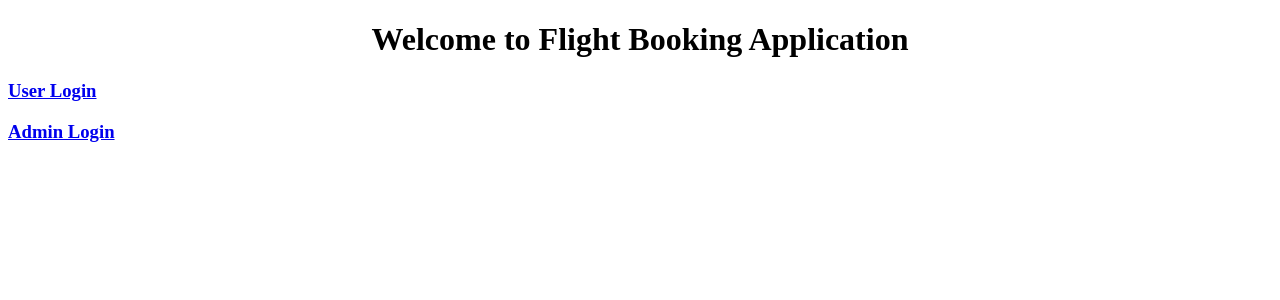
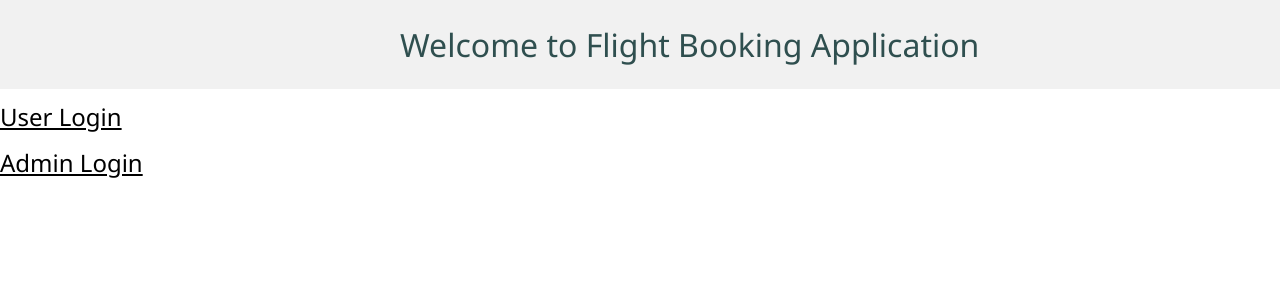
Before and after one commit to anandbalaji2061996/flightAppUI, an Angular app: page / in a window 1280 px wide. Shown: the top 300 px of the page. Built offline with nearby package versions, Linux system fonts and the light colour scheme.

Commit message:
User booking UI

```diff
--- a/src/app/adminlogin/adminlogin.component.css
+++ b/src/app/adminlogin/adminlogin.component.css
@@ -0,0 +1,35 @@
+* {box-sizing: border-box;}
+
+body {
+  margin: 0;
+  font-family: Arial, Helvetica, sans-serif;
+}
+
+.header {
+  overflow: hidden;
+  background-color: #f1f1f1;
+  padding: 20px 10px;
+}
+
+.header a {
+  float: left;
+  color: darkslategrey;
+  text-align: center;
+  padding: 12px;
+  margin-left: 37%;
+  text-decoration: none;
+  font-size: xx-large;
+  line-height: 25px;
+  border-radius: 4px;
+  font-family: 'Segoe UI', Tahoma, Geneva, Verdana, sans-serif;
+}
+
+.header a:hover {
+  background-color: #ddd;
+  color: black;
+}
+
+.header a.active {
+  background-color: dodgerblue;
+  color: white;
+}
--- a/src/app/adminlogin/adminlogin.component.html
+++ b/src/app/adminlogin/adminlogin.component.html
@@ -1 +1,3 @@
-<p>adminlogin works!</p>
+<div class="header" style="text-align: center;">
+    <a href="#" class="logo">Flight Booking Application</a>
+</div>
--- a/src/app/flightbooking/flightbooking.component.css
+++ b/src/app/flightbooking/flightbooking.component.css
@@ -0,0 +1,104 @@
+* {box-sizing: border-box;}
+
+body {
+  margin: 0;
+}
+
+.header {
+  overflow: hidden;
+  background-color: #f1f1f1;
+  padding: 20px 10px;
+}
+
+.header a {
+  float: left;
+  color: darkslategrey;
+  text-align: center;
+  padding: 12px;
+  text-decoration: none;
+  font-size: 18px;
+  line-height: 25px;
+  border-radius: 4px;
+  font-family: 'Segoe UI', Tahoma, Geneva, Verdana, sans-serif;
+}
+
+.header a.logo {
+  font-size: xx-large;
+}
+
+.header a:hover {
+  background-color: #ddd;
+  color: black;
+}
+
+.header a.active {
+  background-color: dodgerblue;
+  color: white;
+}
+
+.header-right {
+  float: right;
+}
+
+  input[type=text], input[type=date],input[type=number], textarea {
+    width: 100%;
+    padding: 12px;
+    border: 1px solid #ccc;
+    border-radius: 4px;
+    resize: vertical;
+  }
+
+  label {
+    padding: 12px 12px 12px 0;
+    display: inline-block;
+  }
+
+  button[type=submit] {
+    background-color: cornflowerblue;
+    color: white;
+    padding: 12px 20px;
+    border: none;
+    border-radius: 4px;
+    cursor: pointer;
+    float:right
+  }
+
+  button[type=submit]:hover {
+    background-color: lightseagreen;
+  }
+
+  .container {
+    border-radius: 5px;
+    background-color: #f2f2f2;
+    padding: 20px;
+    margin-left: 25%;
+    width: 50%;
+    margin-top: 20px;
+  }
+
+  .col-25 {
+    float: left;
+    width: 25%;
+    margin-top: 6px;
+  }
+
+  .col-75 {
+    float: left;
+    width: 75%;
+    margin-top: 6px;
+  }
+
+  /* Clear floats after the columns */
+  .row:after {
+    content: "";
+    display: table;
+    clear: both;
+  }
+
+  /* Responsive layout - when the screen is less than 600px wide, make the two columns stack on top of each other instead of next to each other */
+  @media screen and (max-width: 100%) {
+    .col-25, .col-75, input[type=submit] {
+      width: 100%;
+      margin-top: 0;
+    }
+  }
--- a/src/app/flightbooking/flightbooking.component.html
+++ b/src/app/flightbooking/flightbooking.component.html
@@ -1,28 +1,29 @@
-<header>
-    <nav class="navbar navbar-expand-md navbar-dark bg-dark">
-        <div style="align-items: center;"><a href="#" class="navbar-brand">Flight Booking Application</a></div>
-        <ul class="navbar-nav">
-            <li><a class="nav-link" (click)="gotoView()">View Bookings</a></li>
-            <li><a class="nav-link" (click)="gotoFlightBooking()">New Bookings</a></li>
-        </ul>
-    </nav>
-</header>
+<div class="header">
+    <a class="logo">Flight Booking Application</a>
+    <div class="header-right">
+        <a class="active" (click)="gotoFlightBooking()">New Booking</a>
+        <a (click)="gotoView()">View Booking</a>
+        <a href="#" style="color: firebrick;">Sign Out</a>
+    </div>
+</div>
 
-<table class='table'>
+<div class="w3-container w3-responsive"
+    style="padding-top: 20px; font-family: 'Segoe UI', Tahoma, Geneva, Verdana, sans-serif;">
+    <table class="w3-table-all w3-card-4 w3-hoverable">
         <thead>
-        <tr>
-            <th>flightNumber</th>
-            <th>airline</th>
-            <th>fromPlace</th>
-            <th>toPlace</th>
-            <th>startDateTime</th>
-            <th>endDateTime</th>
-            <th>scheduledDays</th>
-            <th>nosOfBusinessClassSeats</th>
-            <th>nosOfNonBusinessClassSeats</th>
-            <th>ticketCost</th>
-            <th>nosOfRows</th>
-            <th>meals</th>
+            <tr style="background-color: lightgray;font-size: medium;">
+                <th>Flight Number</th>
+                <th>Airline Name</th>
+                <th>From Place</th>
+                <th>To Place</th>
+                <th>Start Time</th>
+                <th>End Time</th>
+                <th>Scheduled Days</th>
+                <th>Business Class Seats</th>
+                <th>Non-Business Class Seats</th>
+                <th>Rows</th>
+                <th>Meals</th>
+                <th>Ticket Cost</th>
             </tr>
         </thead>
         <tbody>
@@ -36,90 +37,129 @@
                 <td>{{flight.scheduledDays}}</td>
                 <td>{{flight.nosOfBusinessClassSeats}}</td>
                 <td>{{flight.nosOfNonBusinessClassSeats}}</td>
-            <td>{{flight.ticketCost}}</td>
                 <td>{{flight.nosOfRows}}</td>
                 <td>{{flight.meals}}</td>
+                <td>{{flight.ticketCost}}</td>
             </tr>
         </tbody>
     </table>
+</div>
 
 
-
-<div class="col-md-6">
-    <h2 class="text-center">Book a ticket</h2>
-    <form>
-
-        <div class="form-group">
+<div class="container">
+    <h1 class="text-center">Book Tickets</h1>
+    <div *ngIf="status" style="background-color: lightgoldenrodyellow;">
+        <span style="margin-left: 15px; font-family: 'Segoe UI', Tahoma, Geneva, Verdana, sans-serif;font-size: larger;"><b style="color: blue;">Warning: </b><b>{{message}}</b></span>
+    </div>
+    <form name="ticketBookingForm">
+        <div class="form-group row">
+            <div class="col-25">
                 <label for="flightNumber">Flight Number:</label>
-            <input [(ngModel)]="bookingDetailsDisplay.flightNumber" placeholder="Flight Number" name="flightNumber"
-                class="form-control" id="flightNumber">
             </div>
-        <div class="form-group">
+            <div class="col-75">
+                <input type="text" [(ngModel)]="bookingDetailsDisplay.flightNumber" placeholder="Flight Number"
+                    name="flightNumber" class="form-control" id="flightNumber" readonly>
+            </div>
+        </div>
+        <div class="form-group row">
+            <div class="col-25">
                 <label for="name">Name:</label>
+            </div>
+            <div class="col-75">
                 <input type="text" [(ngModel)]="bookingDetailsDisplay.name" placeholder="Name" name="name"
                     class="form-control" id="name">
             </div>
-
-        <div class="form-group">
-            <label for="emailId">Email Id:</label>
-            <input [(ngModel)]="bookingDetailsDisplay.emailId" placeholder="Email Id" name="emailId"
-                class="form-control" id="emailId">
         </div>
 
-        <div class="form-group">
-            <label for="numberOfSeats">Number of Seats:</label>
-            <input [(ngModel)]="bookingDetailsDisplay.numberOfSeats" placeholder="Number of Seats" name="numberOfSeats"
-                class="form-control" id="numberOfSeats">
+        <div class="form-group row">
+            <div class="col-25">
+                <label for="emailId">Email Id:</label>
+            </div>
+            <div class="col-75">
+                <input type="text" [(ngModel)]="bookingDetailsDisplay.emailId" placeholder="Email Id" name="emailId"
+                    class="form-control" id="emailId" readonly>
+            </div>
         </div>
 
-        <div class="form-group">
-            <label for="seatType">Seat Type:</label>
-            <!-- <input [(ngModel)]="bookingDetailsDisplay.seatType" placeholder="Seat Type" name="seatType"
-                class="form-control" id="seatType"> -->
-            <input type="radio" value="Business Class" id="seatType" name="seatType"
-                [(ngModel)]="bookingDetailsDisplay.seatType" (change)="loadCost($event)">Business Class
-            <input type="radio" value="Non - Business Class" id="seatType" name="seatType"
-                [(ngModel)]="bookingDetailsDisplay.seatType" (change)="loadCost($event)">Non-Business Class
-
+        <div class="form-group row">
+            <div class="col-25">
+                <label for="numberOfSeats">Number of Seats:</label>
+            </div>
+            <div class="col-75">
+                <input type="number" [(ngModel)]="bookingDetailsDisplay.numberOfSeats" placeholder="Number of Seats"
+                    name="numberOfSeats" class="form-control" id="numberOfSeats" min=1 required>
+            </div>
         </div>
 
-        <div class="form-group">
-            <label for="mealOption">Meal Options:</label>
-            <!-- <input [(ngModel)]="bookingDetailsDisplay.mealOption" placeholder="Meal Options" name="mealOption"
-                class="form-control" id="mealOption"> -->
-                <input type="radio" value="Veg" id="mealOption" name="mealOption"
-                [(ngModel)]="bookingDetailsDisplay.mealOption">Veg
-            <input type="radio" value="Non-Veg" id="mealOption" name="mealOption"
-                [(ngModel)]="bookingDetailsDisplay.mealOption">Non-Veg
-
-
+        <div class="form-group row">
+            <div class="col-25">
+                <label for="seatType">Seat Type:</label>
+            </div>
+            <div class="col-75">
+                <input type="radio" value="Business Class" id="seatType" name="seatType"
+                    [(ngModel)]="bookingDetailsDisplay.seatType" (change)="loadCost($event)"> Business Class
+                <input type="radio" value="Non - Business Class" id="seatType" name="seatType"
+                    [(ngModel)]="bookingDetailsDisplay.seatType" (change)="loadCost($event)" checked> Non-Business Class
+            </div>
         </div>
 
-        <div class="form-group">
-            <label for="seatnos">Seat Numbers:</label>
-            <input [(ngModel)]="bookingDetailsDisplay.seatnos" placeholder="Seat Nos" name="seatnos"
-                class="form-control" id="seatnos">
+        <div class="form-group row">
+            <div class="col-25">
+                <label for="mealOption">Meal Options:</label>
+            </div>
+            <div class="col-75">
+                <input type="radio" value="Veg" id="mealOption" name="mealOption"
+                    [(ngModel)]="bookingDetailsDisplay.mealOption"> Veg
+                <input type="radio" value="Non-Veg" id="mealOption" name="mealOption"
+                    [(ngModel)]="bookingDetailsDisplay.mealOption"> Non-Veg
+            </div>
         </div>
 
-        <div class="form-group">
-            <label for="passengerDetails">Passenger Details:</label>
-            <input [(ngModel)]="bookingDetailsDisplay.passengerDetails"
-                placeholder="Name-Gender-Age,Name-Gender-Age,..." name="passengerDetails" class="form-control"
-                id="passengerDetails">
+        <div class="form-group row">
+            <div class="col-25">
+                <label for="seatnos">Seat Numbers:</label>
+            </div>
+            <div class="col-75">
+                <input type="text" [(ngModel)]="bookingDetailsDisplay.seatnos" placeholder="Seat Nos" name="seatnos"
+                    class="form-control" id="seatnos" required>
+            </div>
         </div>
 
-        <div class="form-group">
-            <label for="dateofTravel">Date of Travel:</label>
-            <input [(ngModel)]="bookingDetailsDisplay.dateofTravel" placeholder="Datenof travel" name="dateofTravel"
-                class="form-control" id="dateofTravel">
+        <div class="form-group row">
+            <div class="col-25">
+                <label for="passengerDetails">Passenger Details:</label>
+            </div>
+            <div class="col-75">
+                <textarea placeholder="Write something.." style="height:200px"
+                    [(ngModel)]="bookingDetailsDisplay.passengerDetails"
+                    placeholder="Name-Gender-Age,Name-Gender-Age,..." name="passengerDetails" class="form-control"
+                    id="passengerDetails" required></textarea>
+            </div>
         </div>
 
-        <div class="form-group">
-            <label for="ticketCost">Total Cost:</label>
-            <input [(ngModel)]="bookingDetailsDisplay.ticketCost" placeholder="Total Cost" name="ticketCost"
-                class="form-control" id="ticketCost">
+        <div class="form-group row">
+            <div class="col-25">
+                <label for="dateofTravel">Date of Travel:</label>
+            </div>
+            <!-- <input [(ngModel)]="bookingDetailsDisplay.dateofTravel" placeholder="Datenof travel" name="dateofTravel"
+                class="form-control" id="dateofTravel"> -->
+            <div class="col-75">
+                <input type="date" id="start" name="trip-start" value="" id="dateofTravel"
+                    [(ngModel)]="bookingDetailsDisplay.dateofTravel" required>
+            </div>
         </div>
 
-        <button class="btn btn-success" (click)="bookATicket(bookingDetailsDisplay.flightNumber)">Book</button>
+        <div class="form-group row">
+            <div class="col-25">
+                <label for="ticketCost">Total Cost:</label>
+            </div>
+            <div class="col-75">
+                <input type="text" [(ngModel)]="bookingDetailsDisplay.ticketCost" placeholder="Total Cost"
+                    name="ticketCost" class="form-control" id="ticketCost" readonly>
+            </div>
+        </div>
+        <br>
+        <button type="submit" class="btn btn-success" (click)="bookATicket(bookingDetailsDisplay.flightNumber)">Book Ticket >></button>
+        <br><br>
     </form>
 </div>
--- a/src/app/home/home.component.css
+++ b/src/app/home/home.component.css
@@ -0,0 +1,47 @@
+* {box-sizing: border-box;}
+
+body {
+  margin: 0;
+  font-family: Arial, Helvetica, sans-serif;
+}
+
+.header {
+  overflow: hidden;
+  background-color: #f1f1f1;
+  padding: 20px 10px;
+}
+
+.header a {
+  float: left;
+  color: darkslategrey;
+  text-align: center;
+  padding: 12px;
+  margin-left: 30%;
+  text-decoration: none;
+  font-size: xx-large;
+  line-height: 25px;
+  border-radius: 4px;
+  font-family: 'Segoe UI', Tahoma, Geneva, Verdana, sans-serif;
+}
+
+.header a:hover {
+  background-color: #ddd;
+  color: black;
+}
+
+.header a.active {
+  background-color: dodgerblue;
+  color: white;
+}
+
+@media screen and (max-width: 100%) {
+    .header a {
+      float: none;
+      display: block;
+      text-align: left;
+    }
+
+    .header-right {
+      float: none;
+    }
+  }
--- a/src/app/home/home.component.html
+++ b/src/app/home/home.component.html
@@ -1,4 +1,5 @@
-<h1 style="text-align: center;">Welcome to Flight Booking Application</h1>
-
+<div class="header" style="text-align: center;">
+    <a href="#" class="logo">Welcome to Flight Booking Application</a>
+</div>
 <h3><a routerLink="/user">User Login</a></h3>
 <h3><a routerLink="/admin">Admin Login</a></h3>
--- a/src/app/userlogin/userlogin.component.css
+++ b/src/app/userlogin/userlogin.component.css
@@ -0,0 +1,35 @@
+* {box-sizing: border-box;}
+
+body {
+  margin: 0;
+  font-family: Arial, Helvetica, sans-serif;
+}
+
+.header {
+  overflow: hidden;
+  background-color: #f1f1f1;
+  padding: 20px 10px;
+}
+
+.header a {
+  float: left;
+  color: darkslategrey;
+  text-align: center;
+  padding: 12px;
+  margin-left: 37%;
+  text-decoration: none;
+  font-size: xx-large;
+  line-height: 25px;
+  border-radius: 4px;
+  font-family: 'Segoe UI', Tahoma, Geneva, Verdana, sans-serif;
+}
+
+.header a:hover {
+  background-color: #ddd;
+  color: black;
+}
+
+.header a.active {
+  background-color: dodgerblue;
+  color: white;
+}
--- a/src/app/userlogin/userlogin.component.html
+++ b/src/app/userlogin/userlogin.component.html
@@ -1,3 +1,6 @@
+<div class="header" style="text-align: center;">
+    <a href="#" class="logo">Flight Booking Application</a>
+</div>
 <div class="col-md-6">
     <h2 class="text-center">Register User</h2>
     <form>
--- a/src/app/view-booking/view-booking.component.css
+++ b/src/app/view-booking/view-booking.component.css
@@ -0,0 +1,54 @@
+* {box-sizing: border-box;}
+
+body {
+  margin: 0;
+  font-family: Arial, Helvetica, sans-serif;
+}
+
+.header {
+  overflow: hidden;
+  background-color: #f1f1f1;
+  padding: 20px 10px;
+}
+
+.header a {
+  float: left;
+  color: darkslategrey;
+  text-align: center;
+  padding: 12px;
+  text-decoration: none;
+  font-size: 18px;
+  line-height: 25px;
+  border-radius: 4px;
+  font-family: 'Segoe UI', Tahoma, Geneva, Verdana, sans-serif;
+}
+
+.header a.logo {
+  font-size: xx-large;
+}
+
+.header a:hover {
+  background-color: #ddd;
+  color: black;
+}
+
+.header a.active {
+  background-color: dodgerblue;
+  color: white;
+}
+
+.header-right {
+  float: right;
+}
+
+@media screen and (max-width: 100%) {
+  .header a {
+    float: none;
+    display: block;
+    text-align: left;
+  }
+
+  .header-right {
+    float: none;
+  }
+}
--- a/src/app/view-booking/view-booking.component.html
+++ b/src/app/view-booking/view-booking.component.html
@@ -1,32 +1,33 @@
-<header>
-    <nav class="navbar navbar-expand-md navbar-dark bg-dark">
-        <div style="align-items: center;"><a href="#" class="navbar-brand">Flight Booking Application</a></div>
-        <ul class="navbar-nav">
-            <li><a class="nav-link" (click)="gotoView()">View Bookings</a></li>
-            <li><a class="nav-link" (click)="gotoFlightBooking()">New Bookings</a></li>
-        </ul>
-    </nav>
-</header>
+<div class="header">
+    <a class="logo">Flight Booking Application</a>
+    <div class="header-right">
+      <a (click)="gotoFlightBooking()">New Booking</a>
+      <a class="active" (click)="gotoView()">View Booking</a>
+      <a href="#" style="color: firebrick;">Sign Out</a>
+    </div>
+  </div>
 
-<div class="col-md-6">
-    <table class="table table-striped">
+  <div class="w3-container w3-responsive" style="padding-top: 20px; font-family: 'Segoe UI', Tahoma, Geneva, Verdana, sans-serif;">
+    <table class="w3-table-all w3-card-4">
         <thead>
-            <tr>
-                <th>pnr</th>
-                <th>name</th>
-                <th>emailId</th>
-                <th>numberOfSeats</th>
-                <th>seatType</th>
-                <th>mealOption</th>
-                <th>seatnos</th>
-                <th>dateofTravel</th>
-                <th>ticketCost</th>
+            <tr style="background-color: lightgray;font-size: medium;">
+                <th>PNR No</th>
                 <th>flightNumber</th>
+                <th>Name</th>
+                <th>Email Id</th>
+                <th>Number of Seats</th>
+                <th>Seat Type</th>
+                <th>Meal Option</th>
+                <th>Seat Nos</th>
+                <th>Date of Travel</th>
+                <th>Ticket Cost</th>
+                <th>Delete</th>
             </tr>
         </thead>
         <tbody>
             <tr *ngFor="let book of bookingDetails;">
                 <td>{{book.pnr}}</td>
+                <td>{{book.flightNumber}}</td>
                 <td>{{book.name}}</td>
                 <td>{{book.emailId}}</td>
                 <td>{{book.numberOfSeats}}</td>
@@ -35,10 +36,8 @@
                 <td>{{book.seatNos}}</td>
                 <td>{{book.dateOfTravel}}</td>
                 <td>{{book.ticketCost}}</td>
-                <td>{{book.flightNumber}}</td>
-                <td><button class="btn btn-danger" (click)="deleteTicket(book)">Cancel Ticket</button></td>
+                <td><button class="w3-button w3-red" (click)="deleteTicket(book)">Delete</button></td>
             </tr>
         </tbody>
-      </table>
-
-    </div>
+    </table>
+</div>
--- a/src/index.html
+++ b/src/index.html
@@ -6,6 +6,7 @@
   <base href="/">
   <meta name="viewport" content="width=device-width, initial-scale=1">
   <link rel="icon" type="image/x-icon" href="favicon.ico">
+  <link rel="stylesheet" href="https://www.w3schools.com/w3css/4/w3.css">
 </head>
 <body>
   <app-root></app-root>
```
Also changed, not shown: src/app/flightbooking/flightbooking.component.ts (+60 -3 lines). Lines whose indentation alone changed are shown as unchanged.
